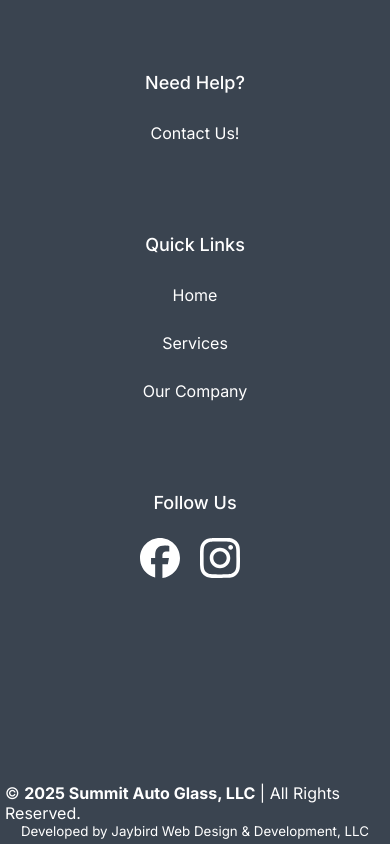
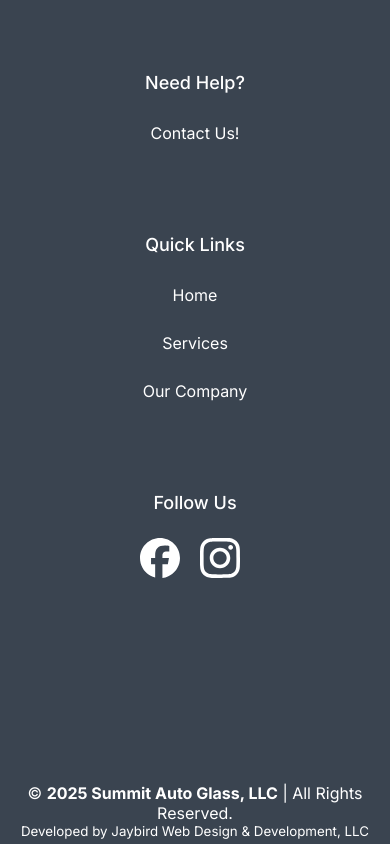
Before and after one commit to Jadontalis/Summit_Auto_Glass, a React (Vite) app: page /#/ in a window 390 px wide. Shown: the part 3745-4589 px from the top of the page. Built offline with nearby package versions, Linux system fonts and the light colour scheme.

Commit message:
bug: mobile fix

```diff
--- a/src/Components/ContactForm/ContactForm.css
+++ b/src/Components/ContactForm/ContactForm.css
@@ -14,7 +14,6 @@
 .contact-section {
   position: relative;
   width: 100%;
-  padding: 5rem 1rem;
   display: flex;
   justify-content: center;
   align-items: center;
--- a/src/Components/Footer/Footer.css
+++ b/src/Components/Footer/Footer.css
@@ -46,7 +46,9 @@ li:hover {
 	font-weight: 500;
 	position: relative;
   justify-self: center;
+  justify-content: center;
   line-height: 1.5em;
+  text-align: center;
 }
 .footer-col h4::before{
 	content: '';
@@ -56,6 +58,7 @@ li:hover {
 	height: 2px;
 	box-sizing: border-box;
 	width: 50px;
+	text-align: center;
 }
 .footer-col ul li:not(:last-child){
 	margin-bottom: 10px;
@@ -102,6 +105,16 @@ li:hover {
   display: flex;
   justify-content: center;
   color: white;
+  justify-self: center;
+  flex-wrap: wrap;
+}
+
+.footer-copyright p {
+	text-align: center;
+}
+
+.footer-copyright small {
+	text-align: center;
 }
 
 /*responsive*/
--- a/src/Components/HomeMainContentSection/HomeContentSection.css
+++ b/src/Components/HomeMainContentSection/HomeContentSection.css
@@ -92,7 +92,7 @@
   left: 0;
   width: 100%;
   height: 100%;
-  filter: url(#goo) blur(40px);
+  filter: url(#goo) blur(100px);
   z-index: -1;
 }
 
--- a/src/Components/SubpageLayout/SubpageLayout.css
+++ b/src/Components/SubpageLayout/SubpageLayout.css
@@ -2,7 +2,7 @@
   display: flex;
   background: url(/src/assets/mobile_job.jpg);
   color: white;
-  padding: 60px 20px;
+  padding-bottom: 4em;
   text-align: center;
   width: 100%;
   height: 50vh;
--- a/src/Components/SubpageLayout/SubpageLayoutCompany.css
+++ b/src/Components/SubpageLayout/SubpageLayoutCompany.css
@@ -1,8 +1,8 @@
 .spl-section {
-    display: flex;
-    background: url(/src/assets/IMG_8381.jpg);
+  display: flex;
+  background: url(/src/assets/IMG_8381.jpg);
   color: white;
-  padding: 60px 20px;
+  padding-bottom: 3em;
   text-align: center;
   width: 100%;
   height: 50vh;
```
